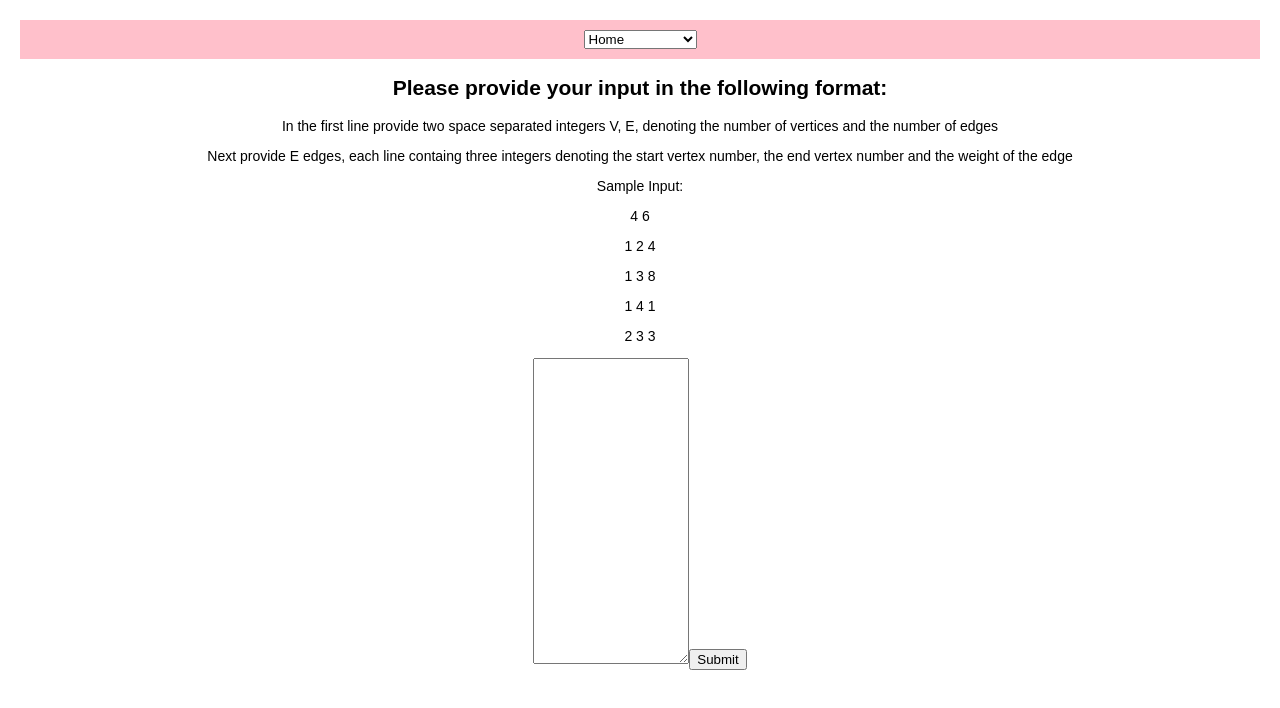
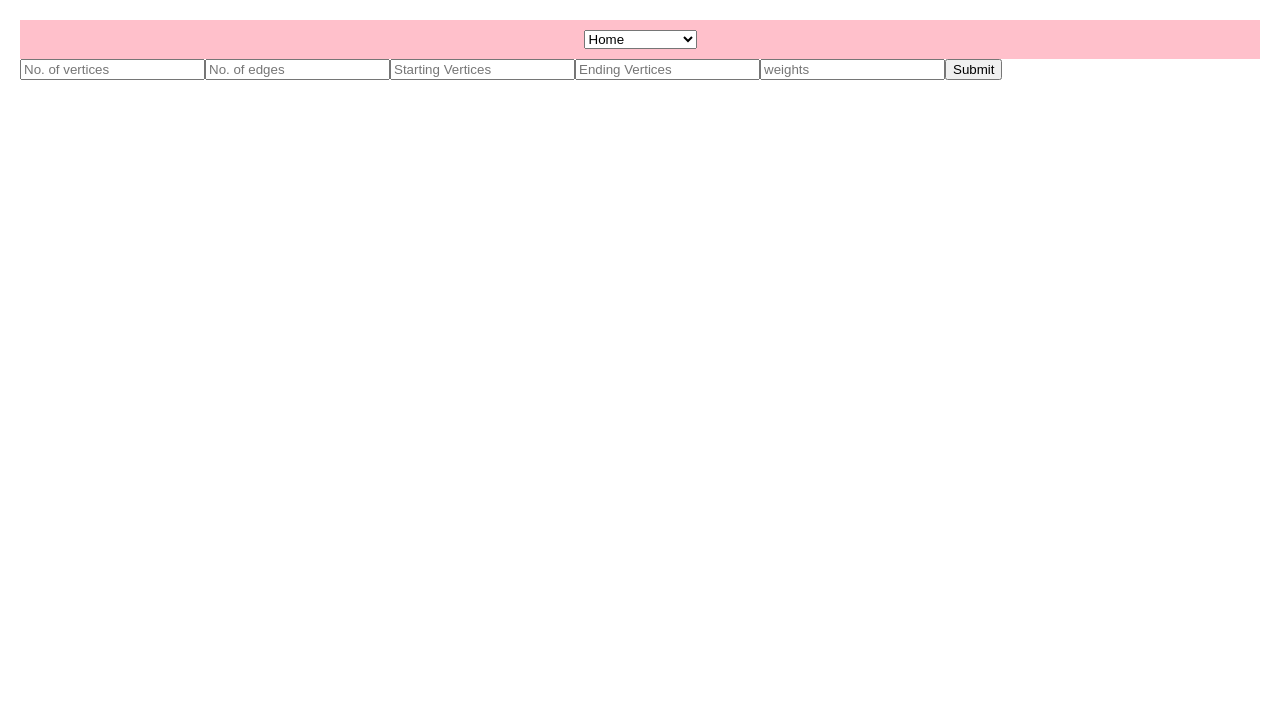
Before and after one commit to h-a-r-s-h-p/Algorithm-Visualizer, a React (Create React App) app: page /edmondskarp/input in a window 1280 px wide. Shown: the top 708 px of the page. Built offline with nearby package versions, Linux system fonts and the light colour scheme.

Commit message:
taking graph successfully

```diff
--- a/src/Algorithms/EdmondsKarp/Input.jsx
+++ b/src/Algorithms/EdmondsKarp/Input.jsx
@@ -1,52 +1,46 @@
 import React, { Component } from 'react'
 import "./Input.css"
 import PlotGraph from '../PlotGraph/PlotGraph';
+import { Link, Navigate } from 'react-router-dom';
+import GraphInput from '../GraphInput/GraphInput';
 
 export default class Input extends Component {
   constructor(props) {
     super(props);
     this.state = {
-      data: ""
+      vertexCount: null,
+      edgeCount:null,
+      startingVertices: null,
+      endingVertices: null,
+      weights:null,
+      isClicked : false
     };
     console.log("inside constructor\n");
 
     this.handleChange = this.handleChange.bind(this);
-    // this.handleSubmit = this.handleSubmit.bind(this);
   }
 
-  print(){
-    console.log("The function inside any class component is auto called")
+  handleChange(vertexCount, edgeCount, startingVertices, endingVertices,weights, isClicked){
+    this.setState(prevState => {
+      return {
+        vertexCount : vertexCount,
+        edgeCount : edgeCount,
+        startingVertices : startingVertices,
+        endingVertices : endingVertices,
+        weights : weights,
+        isClicked : isClicked
+      }
+    })
   }
-
-  handleChange(event) {
-    this.setState({ data: event.target.value });
-  }
-
-  // handleSubmit(event) {
-  //   this.props.his
-  // }
 
   render() {
     return (
       <>
-        <div className="instructions">
-          <h2> Please provide your input in the following format: </h2>
-          <p> In the first line provide two space separated integers V, E, denoting the number of vertices and the number of edges</p>
-          <p> Next provide E edges, each line containg three integers denoting the start vertex number, the end vertex number and the weight of the edge </p>
-          <div className="sampleinput">
-            <p> Sample Input:</p>
-            <p> 4 6 </p>
-            <p> 1 2 4 </p>
-            <p> 1 3 8 </p>
-            <p> 1 4 1</p>
-            <p> 2 3 3</p>
-          </div>
-        </div>
-        <div className="graphInput">
-          <form onSubmit={this.handleSubmit}>
-            <textarea value={this.state.data} onChange={this.handleChange} />
-            <button className="btn btn-success" type="submit">Submit</button>
-          </form>
+        <GraphInput func ={this.handleChange} />
+        {console.log(this.state.vertexCount)}
+        {console.log(this.state.edgeCount)}
+        <div>
+          {this.state.isClicked? <PlotGraph graph={this.state}/>:''}
         </div>
       </>
     );
--- /dev/null
+++ b/src/Algorithms/GraphInput/GraphInput.jsx
@@ -0,0 +1,81 @@
+import React, { Component } from 'react'
+// import "./GraphInput.css"
+
+export default class GraphInput extends Component {
+  constructor(props) {
+    super(props);
+    this.state = {
+      vertexCount: null,
+      edgeCount:null,
+      startingVertices: null,
+      endingVertices: null,
+      weights:null,
+    };
+    console.log("inside constructor\n");
+
+    this.handleChange = this.handleChange.bind(this);
+    this.handleSubmit = this.handleSubmit.bind(this);
+  }
+
+  handleChange(event) {
+    var name = event.target.name;
+    var value = event.target.value;
+    this.setState({
+      [name]: value
+    });
+  }
+
+  handleSubmit(event) {
+    // alert("The graph entered is : "+ this.state.data);
+    console.log("the graph component should be called");
+    event.preventDefault();
+    this.props.func(this.state.vertexCount,
+                    this.state.edgeCount,
+                    this.state.startingVertices,
+                    this.state.endingVertices,
+                    this.state.weights,
+                    true);
+    // return (<PlotGraph value={this.state.data} />);
+
+  }
+
+  render() {
+    return (
+        <div className="inputGraph">
+          <form onSubmit={this.handleSubmit}>
+            <input type="text"
+                name="vertexCount"
+                placeholder="No. of vertices"
+                value={this.state.vertexCount}
+                onChange={this.handleChange}
+            />
+            <input type="text"
+                name="edgeCount"
+                placeholder="No. of edges"
+                value={this.state.edgeCount}
+                onChange={this.handleChange}
+            />
+            <input type="text"
+                name="startingVertices"
+                placeholder="Starting Vertices"
+                value={this.state.startingVertices}
+                onChange={this.handleChange}
+            />
+            <input type="text"
+                name="endingVertices"
+                placeholder="Ending Vertices"
+                value={this.state.endingVertices}
+                onChange={this.handleChange}
+            />
+            <input type="text"
+                name="weights"
+                placeholder="weights"
+                value={this.state.weights}
+                onChange={this.handleChange}
+            />
+            <button className="btn btn-success" >Submit </button>
+          </form>
+        </div>
+    );
+  }
+}
--- a/src/Algorithms/PlotGraph/PlotGraph.jsx
+++ b/src/Algorithms/PlotGraph/PlotGraph.jsx
@@ -1,7 +1,28 @@
 import React from 'react'
 
-export default function PlotGraph() {
+export default function PlotGraph(props) {
+  var vertexCount = props.graph.vertexCount;
+  vertexCount = parseInt(vertexCount);
+  console.log("type of vertexCount is : "+ typeof vertexCount)
+  var edgeCount = props.graph.edgeCount;
+  edgeCount = parseInt(edgeCount)
+
+  var startingVertices = props.graph.startingVertices.split(" ");
+
+  var endingVertices = props.graph.endingVertices.split(" ");
+
+  var weights = props.graph.weights.split(" ");
+
+  var nodesArray = new Array();
+  for(var i=0 ; i<vertexCount;i++){
+    nodesArray[i]={
+      id: i,
+      label: i.toString(),
+    }
+  }
+  var nodes = new vis.dat
+
   return (
-    <div id = "graph"></div>
+    <div id = "graph">Graph</div>
   )
 }
--- a/src/App.js
+++ b/src/App.js
@@ -6,6 +6,7 @@ import Home from "./Algorithms/Home"
 import Input from "./Algorithms/EdmondsKarp/Input"
 import FordFulkerson from "./Algorithms/FordFulkerson/FordFulkerson"
 import "./App.css"
+import PlotGraph from './Algorithms/PlotGraph/PlotGraph';
 
 
 function DropDown() {
```
